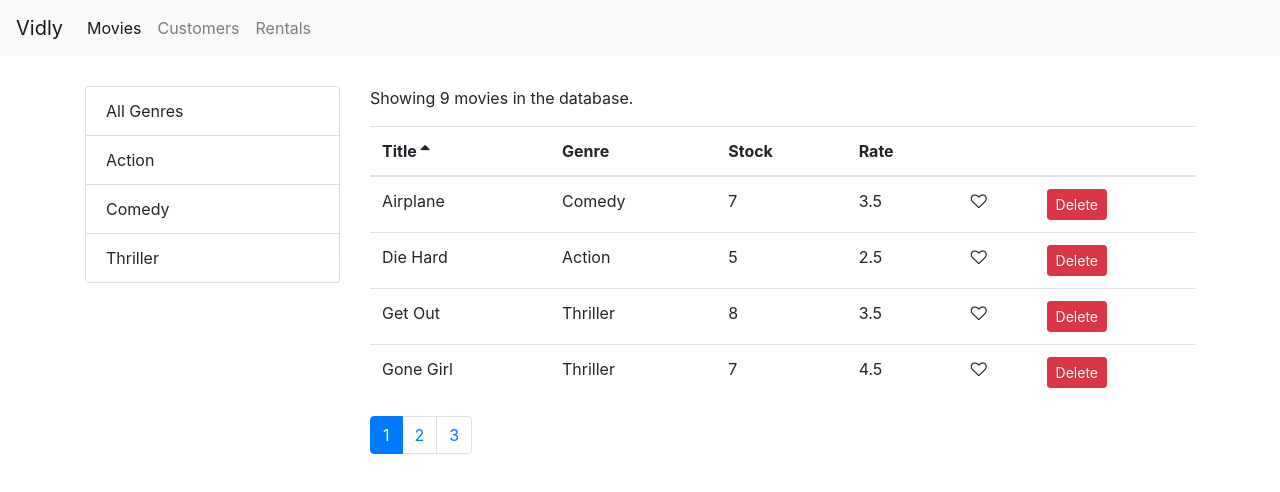
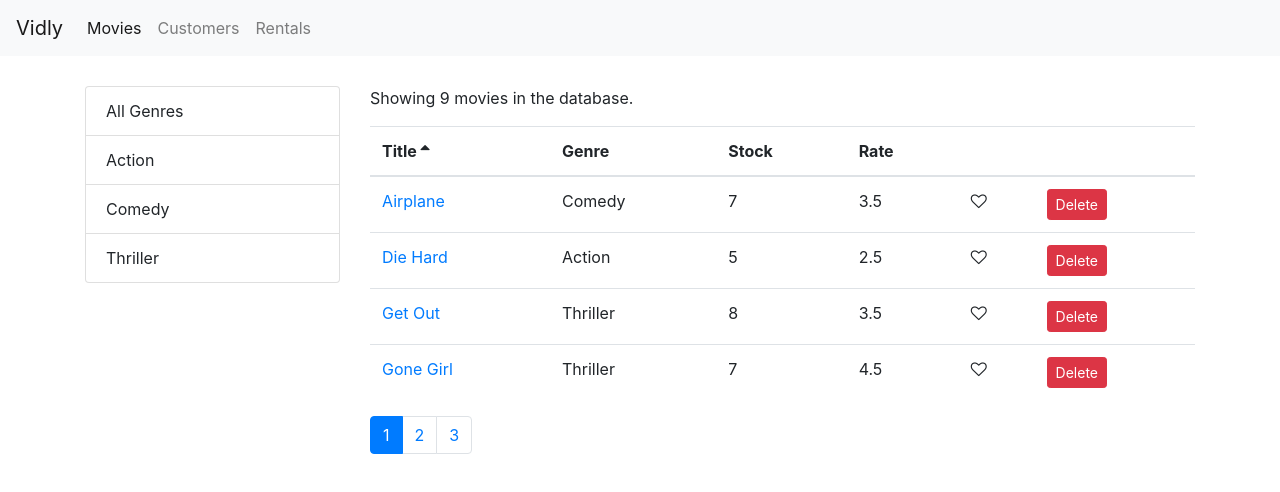
Before and after one commit to Fbossio/vidly, a React (Create React App) app: page /movies in a window 1280 px wide. Shown: the top 492 px of the page. Built offline with nearby package versions, Linux system fonts and the light colour scheme.

Commit message:
Add Links to moviesTable

```diff
--- a/src/components/moviesTable.jsx
+++ b/src/components/moviesTable.jsx
@@ -1,10 +1,17 @@
 import React, { Component } from "react";
 import Table from "./common/table";
 import Like from "./common/like";
+import { Link } from "react-router-dom";
 
 class MoviesTable extends Component {
   columns = [
-    { path: "title", label: "Title" },
+    {
+      path: "title",
+      label: "Title",
+      content: (movie) => (
+        <Link to={`/movies/${movie._id}`}>{movie.title}</Link>
+      ),
+    },
     { path: "genre.name", label: "Genre" },
     { path: "numberInStock", label: "Stock" },
     { path: "dailyRentalRate", label: "Rate" },
```
